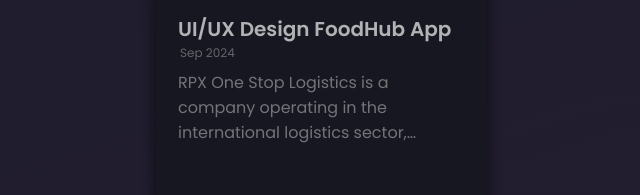
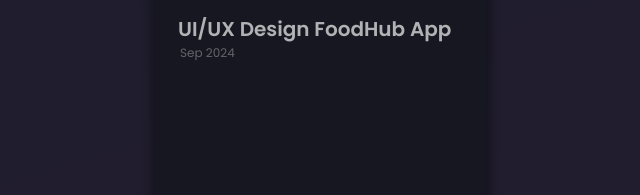
Before and after one commit to Eksadwimada/web_porto, a React (Create React App) app: page / in a window 1280 px wide. Shown: the part 4474-4669 px from the top of the page, without its empty margins (319-959 px from the left). Built offline with nearby package versions, Linux system fonts and the light colour scheme.

Commit message:
delete project

```diff
--- a/src/data/constants.js
+++ b/src/data/constants.js
@@ -286,9 +286,9 @@
       title: "UI/UX Design FoodHub App",
       date: "Sep 2024",
       description:
-        "RPX One Stop Logistics is a company operating in the international logistics sector, providing integrated shipping solutions. This mobile application is specifically designed to support express delivery services, ensuring speed, convenience and efficiency in every delivery.",
+        "",
       image:
-        "https://firebasestorage.googleapis.com/v0/b/data-f7b0e.appspot.com/o/KirexMock.png?alt=media&token=078959db-8ba9-4555-8845-c710792cc535",
+        "https://firebasestorage.googleapis.com/v0/b/data-f7b0e.appspot.com/o/FoodhubMock.png?alt=media&token=11a63604-ed31-435c-a748-e73d503d69af",
       tags: ["Prototyping", "Design System", "Figma"],
       category: "uiux design",
       github: "https://www.figma.com/design/W4NNR6JCQ3mV2JqEmMm5c2/New-Kirex?node-id=2-2&t=z9zhevYv26HWyQ6S-1",
```
